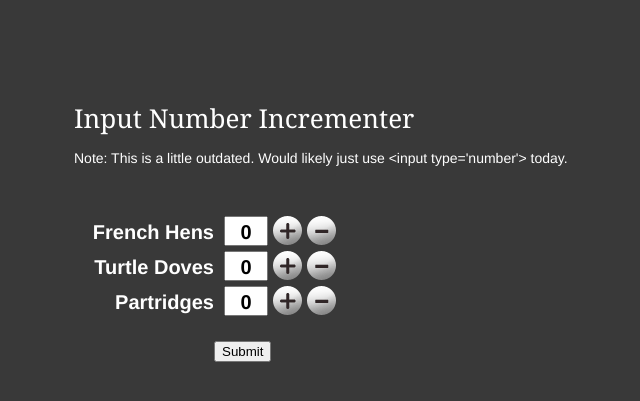
After one commit to it-camservices/laundry, a PHP site: page /InputNumberIncrementer/index.html in a window 1280 px wide. The commit adds this page. Shown: the top 401 px of the page, without its empty margins (316-956 px from the left). Run offline with PHP 8.4, Linux system fonts and the light colour scheme; some libraries are stand-ins or nearby versions.

Commit message:
add increment to our project folder

```diff
--- /dev/null
+++ b/InputNumberIncrementer/css/style.css
@@ -0,0 +1,60 @@
+/*
+	 CSS-Tricks Example
+	 by Chris Coyier
+	 http://css-tricks.com
+*/
+
+body {
+  background: #393939;
+  color: white;
+  font: 14px Helvetica, sans-serif;
+}
+
+#page-wrap {
+  width: 500px;
+  margin: 100px auto;
+}
+
+h1 {
+  font: 26px Georgia, Serif;
+  margin: 0 0 10px 0;
+}
+form {
+  margin: 50px 0 0 0;
+}
+label {
+  font: bold 20px Helvetica, sans-serif;
+  display: block;
+  float: left;
+  text-align: right;
+  padding: 5px 10px 0 0;
+  width: 140px;
+}
+input[type=text] {
+  float: left;
+  width: 40px;
+  font: bold 20px Helvetica, sans-serif;
+  padding: 3px 0 0 0;
+  text-align: center;
+}
+form div {
+  overflow: hidden;
+  margin: 0 0 5px 0;
+}
+.button {
+  margin: 0 0 0 5px;
+  text-indent: -9999px;
+  cursor: pointer;
+  width: 29px;
+  height: 29px;
+  float: left;
+  text-align: center;
+  background: url(../images/buttons.png) no-repeat;
+}
+.dec {
+  background-position: 0 -29px;
+}
+
+.buttons {
+  padding: 20px 0 0 140px;
+}
--- /dev/null
+++ b/InputNumberIncrementer/index.html
@@ -0,0 +1,39 @@
+<!DOCTYPE html>
+<html>
+<head>
+	<meta charset="UTF-8">
+	<title>Input Number Incrementer</title>
+	<link rel="stylesheet" href="css/style.css">
+  <script src='//ajax.googleapis.com/ajax/libs/jquery/1.9.1/jquery.min.js'></script>
+  <script src="js/incrementing.js"></script>
+</head>
+<body>
+	<div id="page-wrap">
+		<h1>Input Number Incrementer</h1>
+    <p>Note: This is a little outdated. Would likely just use &lt;input type='number'> today.</p>
+
+
+
+    <form method="post" action="">
+      <div class="numbers-row">
+        <label for="name">French Hens</label>
+        <input type="text" name="french-hens" id="french-hens" value="0">
+      </div>
+      <div class="numbers-row">
+        <label for="name">Turtle Doves</label>
+        <input type="text" name="turtle-doves" id="turtle-doves" value="0">
+      </div>
+      <div class="numbers-row">
+        <label for="name">Partridges</label>
+        <input type="text" name="partridge" id="partridge" value="0">
+      </div>
+      <div class="buttons">
+        <input type="submit" value="Submit" id="submit">
+      </div>
+    </form>
+
+	</div>
+
+</body>
+
+</html>
--- /dev/null
+++ b/InputNumberIncrementer/js/incrementing.js
@@ -0,0 +1,25 @@
+$(function() {
+
+  $(".numbers-row").append('<div class="inc button">+</div><div class="dec button">-</div>');
+
+  $(".button").on("click", function() {
+
+    var $button = $(this);
+    var oldValue = $button.parent().find("input").val();
+
+    if ($button.text() == "+") {
+  	  var newVal = parseFloat(oldValue) + 1;
+  	} else {
+	   // Don't allow decrementing below zero
+      if (oldValue > 0) {
+        var newVal = parseFloat(oldValue) - 1;
+	    } else {
+        newVal = 0;
+      }
+	  }
+
+    $button.parent().find("input").val(newVal);
+
+  });
+
+});
--- a/include/link-header.php
+++ b/include/link-header.php
@@ -7,6 +7,8 @@
     <link rel="stylesheet" type="text/css" href="css/mycss.css">
 	<link rel="shortcut icon" href="images/favicon.ico">
 	<link rel="stylesheet" href="http://fonts.googleapis.com/css?family=Open+Sans:300,400,700">
+    <script src='//ajax.googleapis.com/ajax/libs/jquery/1.9.1/jquery.min.js'></script>
 	<script src="js/jquery.js"></script>
 	<script src="_assets/js/index.js"></script>
 	<script src="js/jquery.mobile-1.3.2.min.js"></script>
+	<script src="js/incrementing.js"></script>
```
Also changed, not shown: js/incrementing.js (added, +25 -0 lines), InputNumberIncrementer/images/buttons.png (added), 1 other file.
